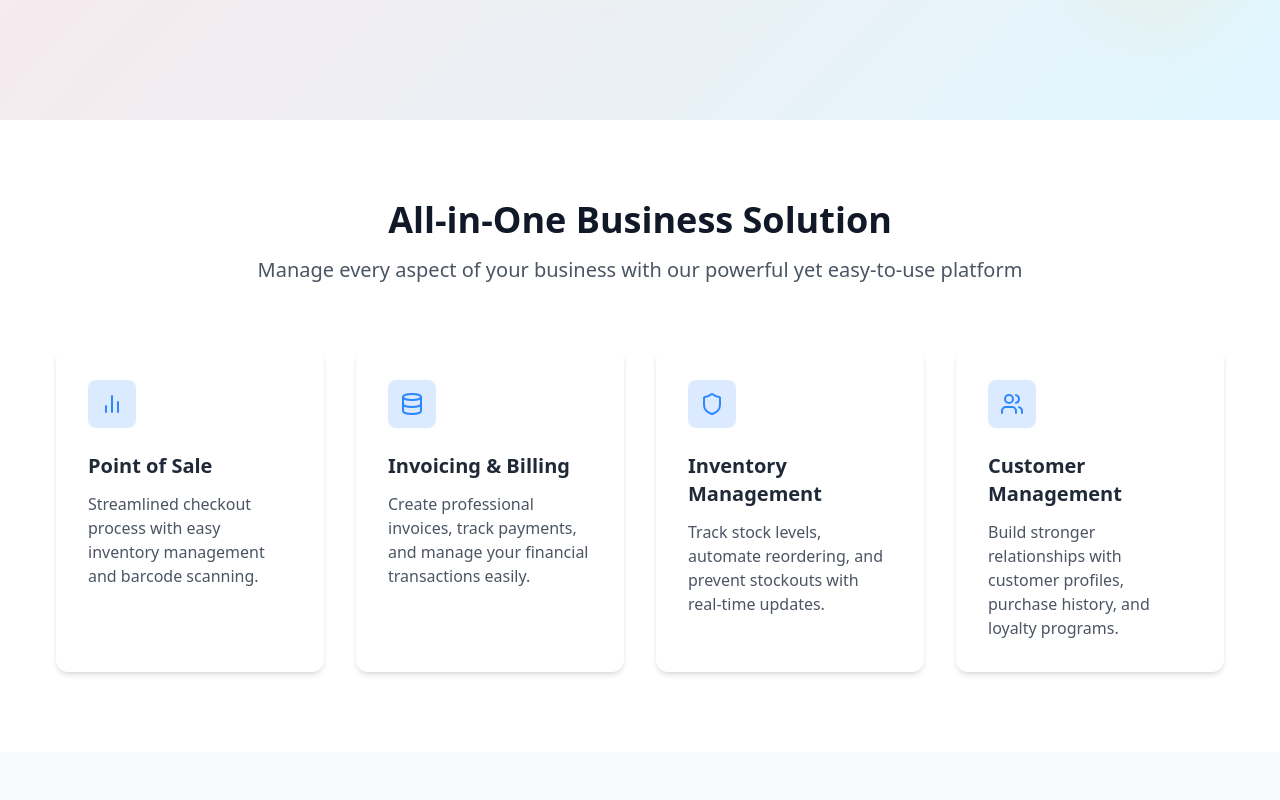
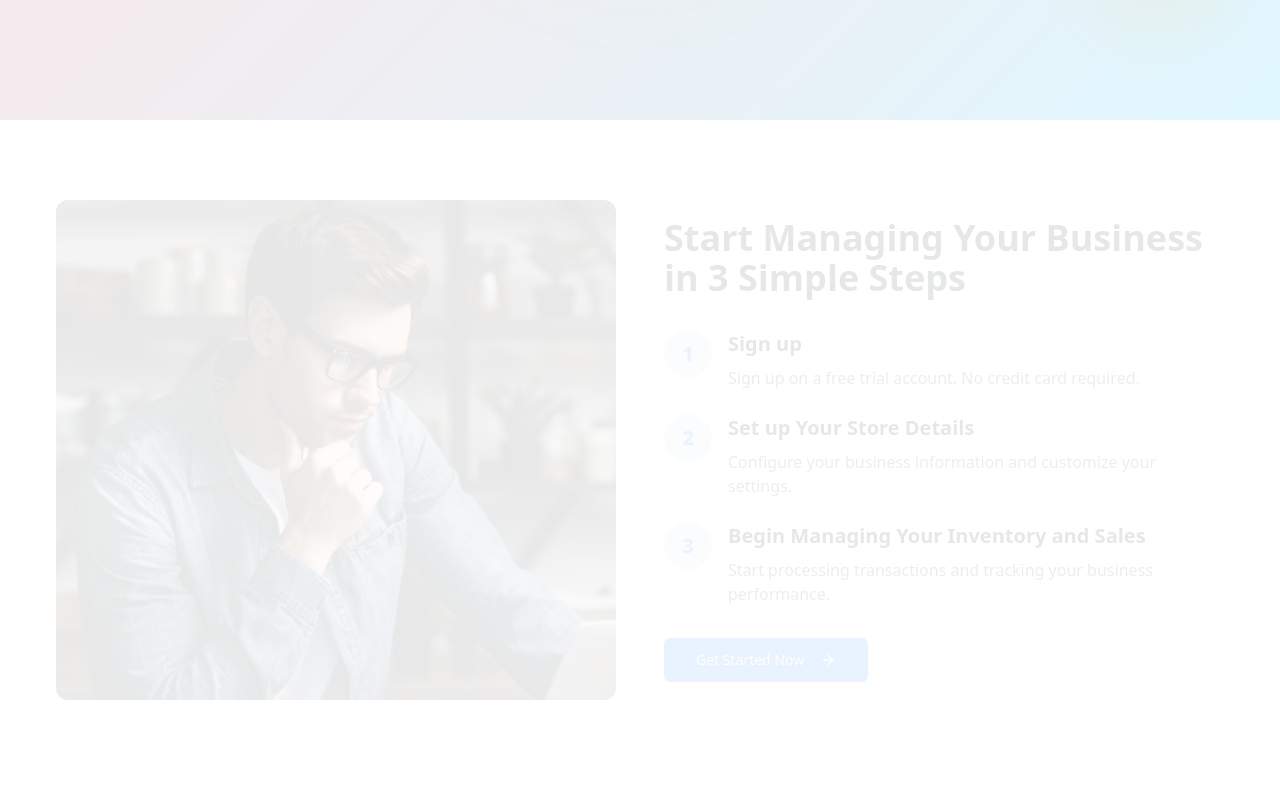
Before and after one commit to amosyeboah/amoztech-site, a React (Vite) app: page / in a window 1280 px wide. Shown: the part 680-1480 px from the top of the page. Built offline with nearby package versions, Linux system fonts and the light colour scheme.

Commit message:
Add steps section to homepage

```diff
--- a/src/pages/Index.tsx
+++ b/src/pages/Index.tsx
@@ -33,6 +33,69 @@ const Index = () => {
     <div className="min-h-screen flex flex-col">
       <Navbar />
       <Hero />
+
+      {/* Three Steps Section */}
+      <section className="py-20 px-6 bg-white">
+        <div className="container mx-auto">
+          <div className="grid grid-cols-1 lg:grid-cols-2 gap-12 items-center">
+            <div className="animate-fade-in">
+              <div className="h-[500px] relative overflow-hidden rounded-xl group">
+                <img
+                  src="/images/pos-pic.jpg"
+                  alt="POS System"
+                  className="absolute inset-0 w-full h-full object-cover transition-transform duration-700 group-hover:scale-105"
+                />
+                <div className="absolute inset-0 bg-gradient-to-t from-black/20 to-transparent opacity-0 group-hover:opacity-100 transition-opacity duration-300"></div>
+              </div>
+            </div>
+            <div className="space-y-8">
+              <div className="animate-fade-in [animation-delay:200ms]">
+                <h2 className="text-3xl md:text-4xl font-bold text-gray-900 mb-6">
+                  Start Managing Your Business in 3 Simple Steps
+                </h2>
+              </div>
+
+              <div className="space-y-6">
+                <div className="flex items-start animate-fade-in [animation-delay:400ms]">
+                  <div className="flex-shrink-0 w-12 h-12 bg-blue-100 rounded-full flex items-center justify-center mr-4">
+                    <span className="text-xl font-bold text-cloud-blue">1</span>
+                  </div>
+                  <div>
+                    <h3 className="text-xl font-semibold text-gray-900 mb-2">Sign up</h3>
+                    <p className="text-gray-600">Sign up on a free trial account. No credit card required.</p>
+                  </div>
+                </div>
+
+                <div className="flex items-start animate-fade-in [animation-delay:600ms]">
+                  <div className="flex-shrink-0 w-12 h-12 bg-blue-100 rounded-full flex items-center justify-center mr-4">
+                    <span className="text-xl font-bold text-cloud-blue">2</span>
+                  </div>
+                  <div>
+                    <h3 className="text-xl font-semibold text-gray-900 mb-2">Set up Your Store Details</h3>
+                    <p className="text-gray-600">Configure your business information and customize your settings.</p>
+                  </div>
+                </div>
+
+                <div className="flex items-start animate-fade-in [animation-delay:800ms]">
+                  <div className="flex-shrink-0 w-12 h-12 bg-blue-100 rounded-full flex items-center justify-center mr-4">
+                    <span className="text-xl font-bold text-cloud-blue">3</span>
+                  </div>
+                  <div>
+                    <h3 className="text-xl font-semibold text-gray-900 mb-2">Begin Managing Your Inventory and Sales</h3>
+                    <p className="text-gray-600">Start processing transactions and tracking your business performance.</p>
+                  </div>
+                </div>
+              </div>
+
+              <div className="animate-fade-in [animation-delay:1000ms]">
+                <Button size="lg" className="bg-cloud-blue hover:bg-blue-600 text-white px-8 py-3">
+                  Get Started Now <ArrowRight className="ml-2 w-5 h-5" />
+                </Button>
+              </div>
+            </div>
+          </div>
+        </div>
+      </section>
 
       {/* Features Section */}
       <section className="py-20 px-6">
```
